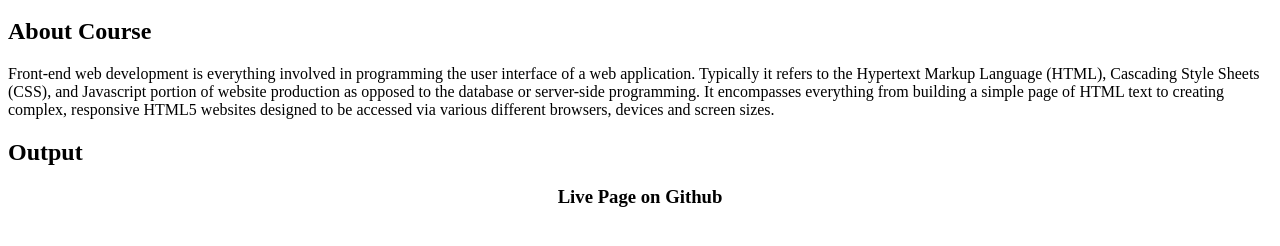
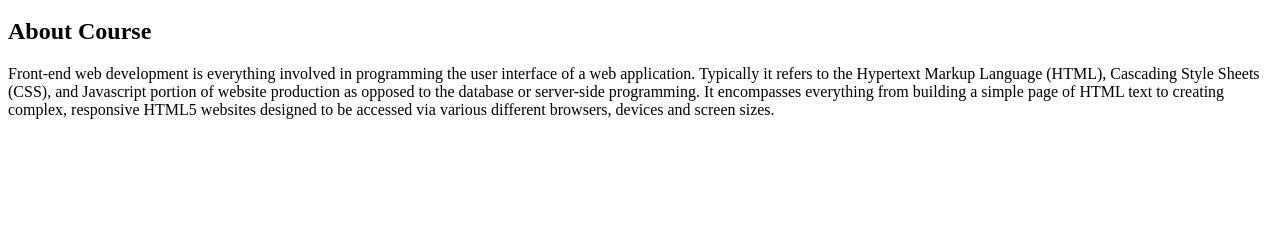
Before and after one commit to Asthachauhan45/FullStack, a plain HTML site: page index.html in a window 1280 px wide. Shown: the part 48-294 px from the top of the page. Drawn offline with Linux system fonts and the light colour scheme.

Commit message:
assignment

```diff
--- a/index.html
+++ b/index.html
@@ -15,14 +15,6 @@
     </h2>
     <p>
         Front-end web development is everything involved in programming the user interface of a web application. Typically it refers to the Hypertext Markup Language (HTML), Cascading Style Sheets (CSS), and Javascript portion of website production as opposed to the database or server-side programming. It encompasses everything from building a simple page of HTML text to creating complex, responsive HTML5 websites designed to be accessed via various different browsers, devices and screen sizes.
-
     </p>
-    <h2>
-        Output
-    </h2>
-    <h3>
-        Live Page on Github
-    </h3>
-
 </body>
 </html>
```
